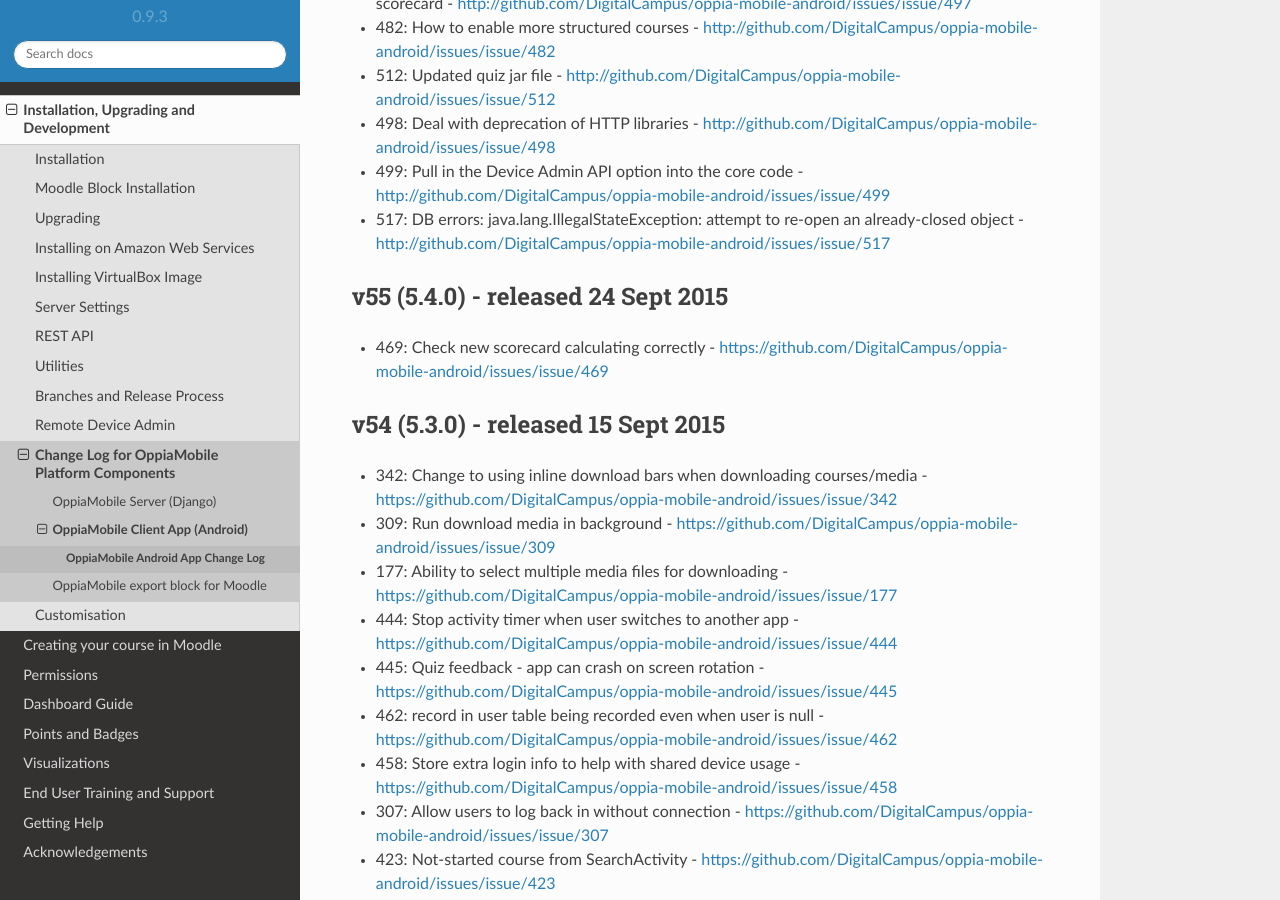
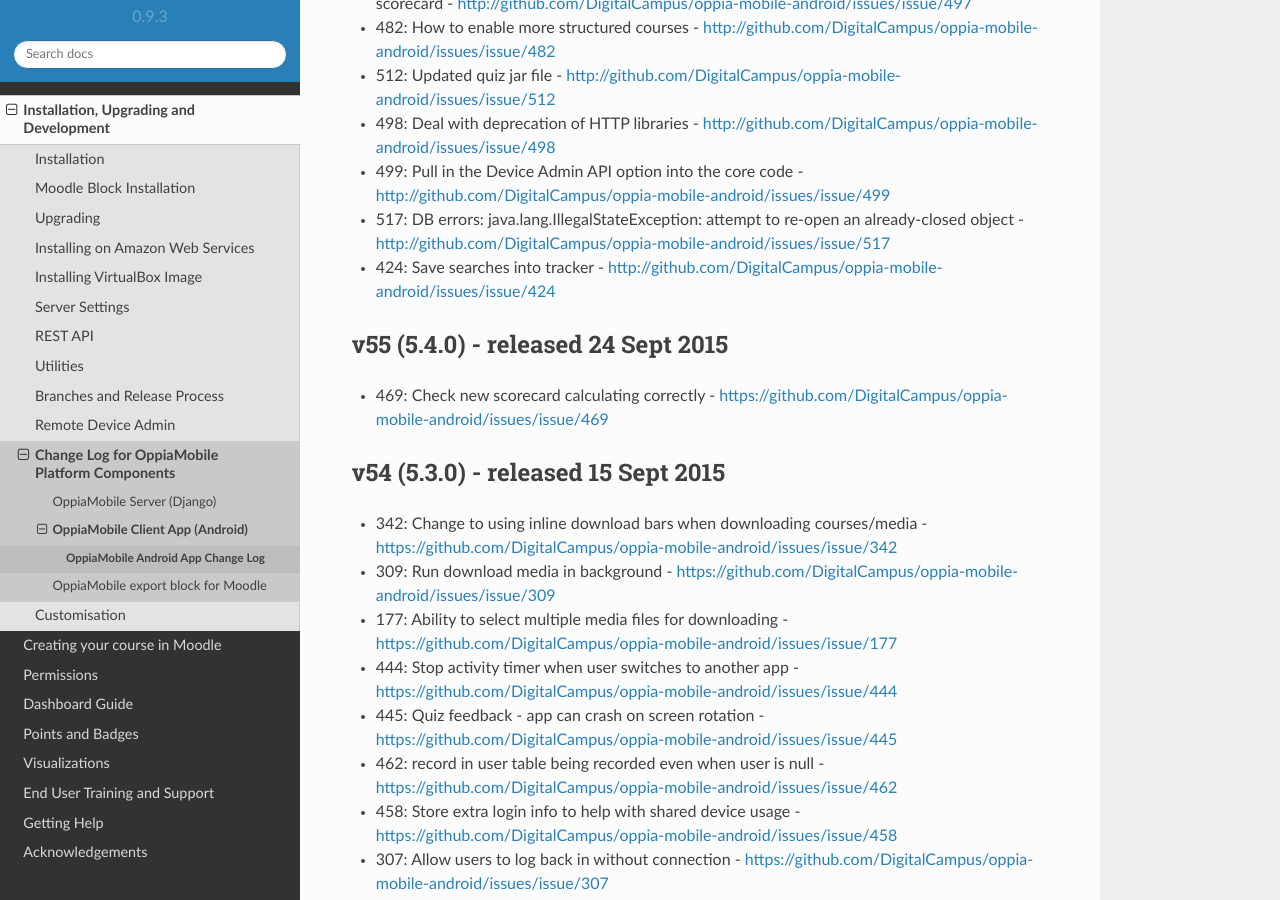
Before and after one commit to DigitalCampus/django-oppia, a Sphinx documentation site: the page built from docs/dev/changelog_android.rst, in a window 1280 px wide and 900 px high, scrolled down 1016 px. Built offline with Sphinx 7.4.7 and the Read the Docs theme 2.0.0, drawn with Linux system fonts in a browser that asks for light colours; pages that are not in the unit, such as notebooks, are missing from menus; the version number is read from the project's files by our own code.

Commit message:
update docs

```diff
--- a/docs/dev/changelog_android.rst
+++ b/docs/dev/changelog_android.rst
@@ -27,6 +27,7 @@
 * 498: Deal with deprecation of HTTP libraries - http://github.com/DigitalCampus/oppia-mobile-android/issues/issue/498
 * 499: Pull in the Device Admin API option into the core code - http://github.com/DigitalCampus/oppia-mobile-android/issues/issue/499
 * 517: DB errors: java.lang.IllegalStateException: attempt to re-open an already-closed object - http://github.com/DigitalCampus/oppia-mobile-android/issues/issue/517
+* 424: Save searches into tracker - http://github.com/DigitalCampus/oppia-mobile-android/issues/issue/424
 
 .. _appv55:
 
```
